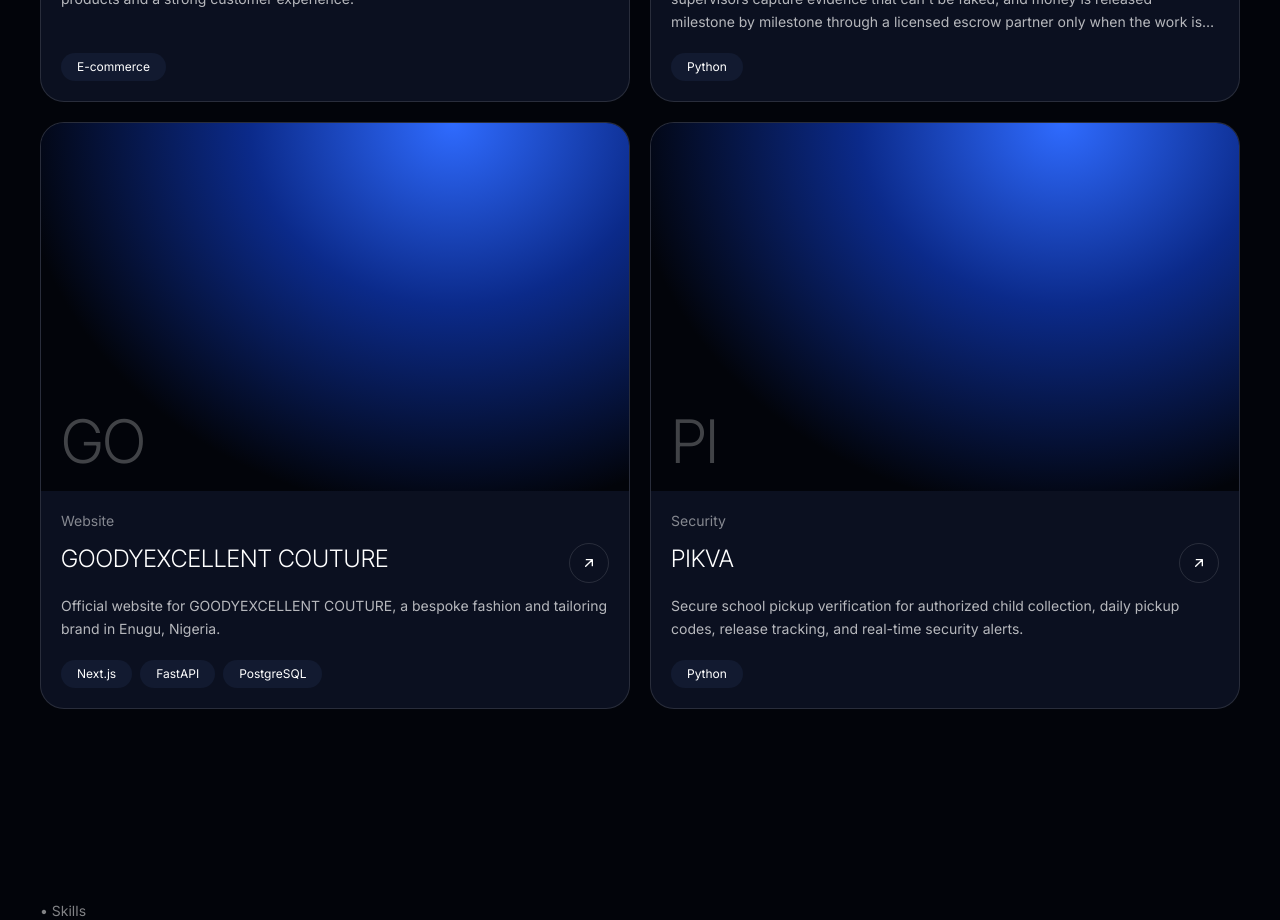
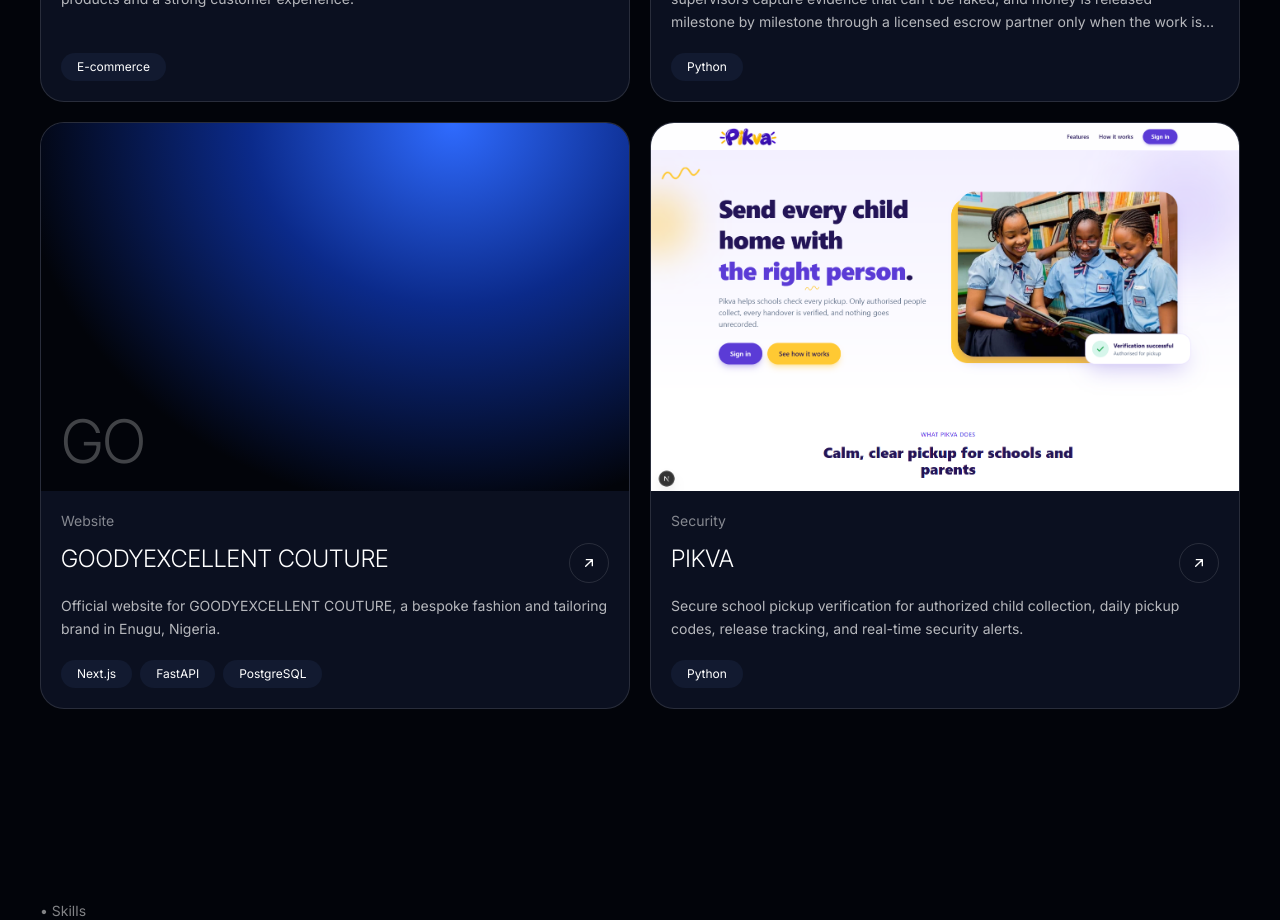
Before and after one commit to costechHQ/MY_PORTFOLIO, a Next.js app: page / in a window 1280 px wide. Shown: the part 3120-4040 px from the top of the page. Built offline with nearby package versions, Linux system fonts and the light colour scheme; no server answers.

Commit message:
feat(work): show project cover image on cards

```diff
--- a/components/sections/ProjectCard.tsx
+++ b/components/sections/ProjectCard.tsx
@@ -1,3 +1,4 @@
+import Image from "next/image";
 import Link from "next/link";
 import type { Project } from "@/data/projects";
 import { ArrowIcon } from "@/components/ui/Button";
@@ -12,7 +13,19 @@ export function ProjectCard({ project, index = 0 }: { project: Project; index?:
         href={`/projects/${project.slug}`}
         className="group flex h-full flex-col overflow-hidden rounded-card border border-line bg-surface transition duration-300 hover:-translate-y-1.5 hover:border-accent-soft hover:shadow-[0_24px_60px_-24px_var(--accent)]"
       >
-        {/* No screenshot yet: a branded gradient tile stands in for the image. */}
+        {project.cover ? (
+          <div className="relative aspect-[16/10] overflow-hidden bg-surface-2">
+            <Image
+              src={project.cover.src}
+              alt={project.cover.alt}
+              width={project.cover.width}
+              height={project.cover.height}
+              sizes="(min-width: 768px) 560px, 92vw"
+              className="h-full w-full object-cover object-top transition duration-500 group-hover:scale-[1.03]"
+            />
+          </div>
+        ) : (
+          /* No screenshot yet: a branded gradient tile stands in for the image. */
           <div className="relative flex aspect-[16/10] items-end overflow-hidden bg-hero-glow p-5">
             <span
               aria-hidden="true"
@@ -21,6 +34,7 @@ export function ProjectCard({ project, index = 0 }: { project: Project; index?:
               {project.title.slice(0, 2).toUpperCase()}
             </span>
           </div>
+        )}
         <div className="flex flex-1 flex-col gap-3 p-5">
           <p className="text-sm text-muted">{project.category}</p>
           <div className="flex items-start justify-between gap-4">
```
Lines whose indentation alone changed are shown as unchanged.
